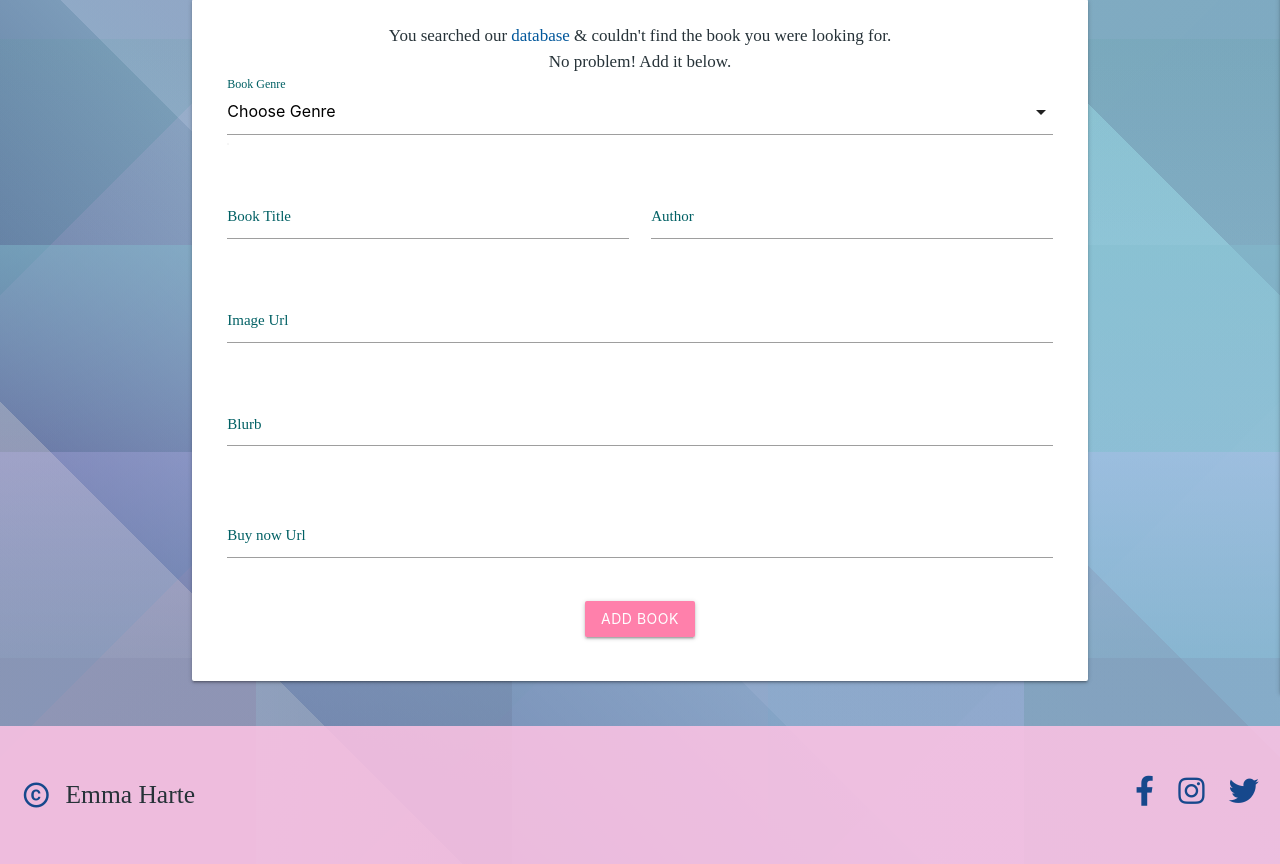
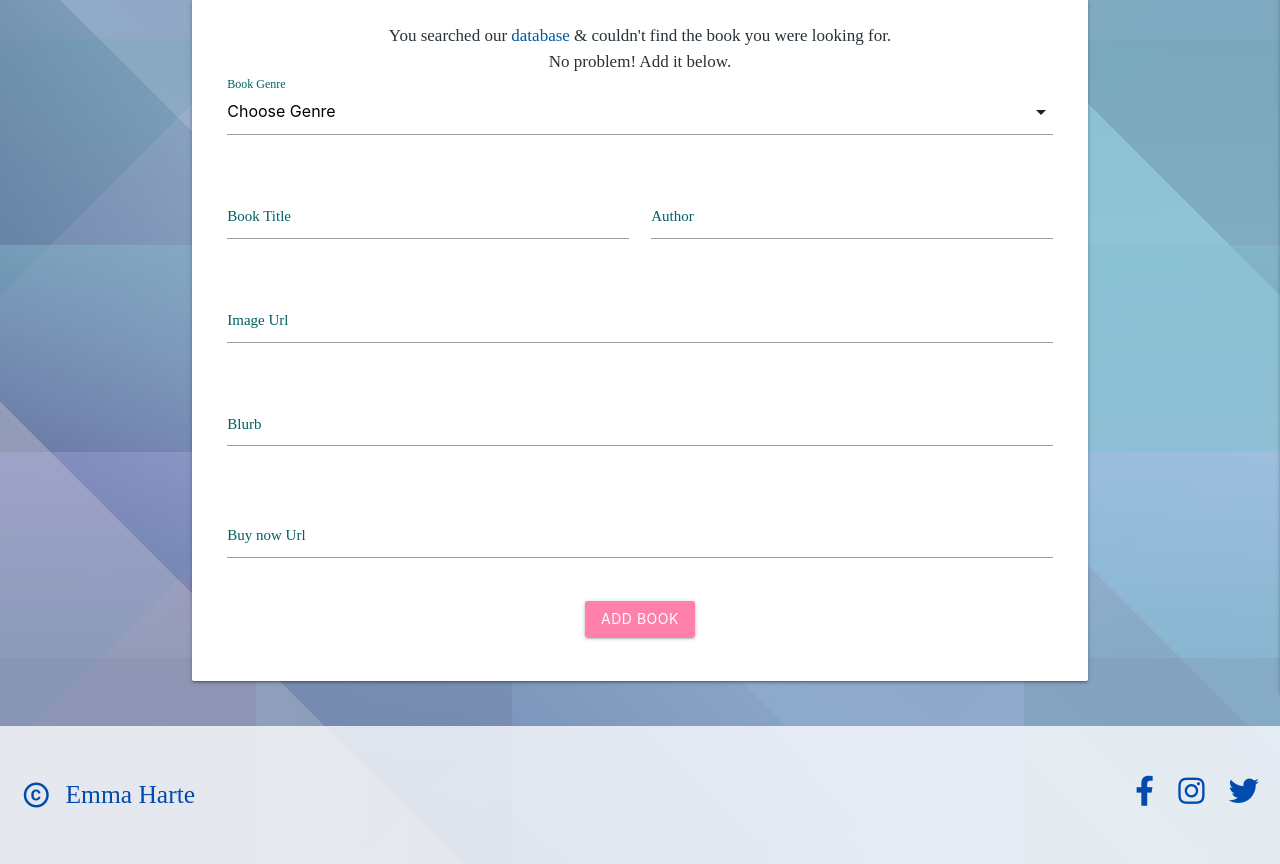
Before and after one commit to emmawalshdev/The-Book-bar, a Flask app: page /add_book in a window 1280 px wide. Shown: the part 167-1031 px from the top of the page. Run offline with Flask 2, Linux system fonts and the light colour scheme; data that the repository does not hold is empty; some libraries are stand-ins or nearby versions; some web fonts are replaced.

Commit message:
Add color style to footer

```diff
--- a/static/css/style.css
+++ b/static/css/style.css
@@ -50,7 +50,7 @@ h3, h4{
 }
 
 .footer-container{
-    background-color: rgb(255, 195, 228, 0.85);
+    background-color: rgba(255, 256,255, 0.78);
     margin:30px 0 0;
     padding: 50px 0;
 }
@@ -59,13 +59,20 @@ h3, h4{
     font-size: 1.7rem;
     padding-right: 10px;
     vertical-align: middle;
+    color: #024bae;
 }
 .copyright-wrapper .material-icons,
-.social-media-wrapper> i{
+.social-media-wrapper a i{
     font-size:30px;
     vertical-align: middle;
     margin: 0 10px;
-    color: #16488c;
+    color: #024bae;
+}
+
+.copyright-text:hover + .name-github,
+.name-github:hover + .copyright-text,
+.social-media-wrapper a i:hover{
+color: #db0086;
 }
 /* form materialise */
   /* label color */
--- a/templates/base.html
+++ b/templates/base.html
@@ -79,15 +79,23 @@
             <div class="row footer-container">
                 <div class="col s6">
                     <div class="copyright-wrapper">
-                        <i class="material-icons">copyright</i>
-                        <span> Emma Harte</span>
+                        <a href="https://github.com/emmahartedev" class="hover">
+                            <i class="material-icons copyright-text">copyright</i>
+                            <span class="name-github">Emma Harte</span>
+                        </a>
                     </div>
                 </div>
                 <div class="col s6">
                     <div class="social-media-wrapper right">
-                        <i class="fab fa-facebook-f"></i>
-                        <i class="fab fa-instagram"></i>
-                        <i class="fab fa-twitter"></i>
+                        <a href="https://www.facebook.com/">
+                            <i class="fab fa-facebook-f"></i>
+                        </a>
+                        <a href="https://www.instagram.com/">
+                            <i class="fab fa-instagram"></i>
+                        </a>
+                        <a href="https://twitter.com/?lang=en">
+                            <i class="fab fa-twitter"></i>
+                        </a>
                     </div>
                 </div>
             </div>
```
